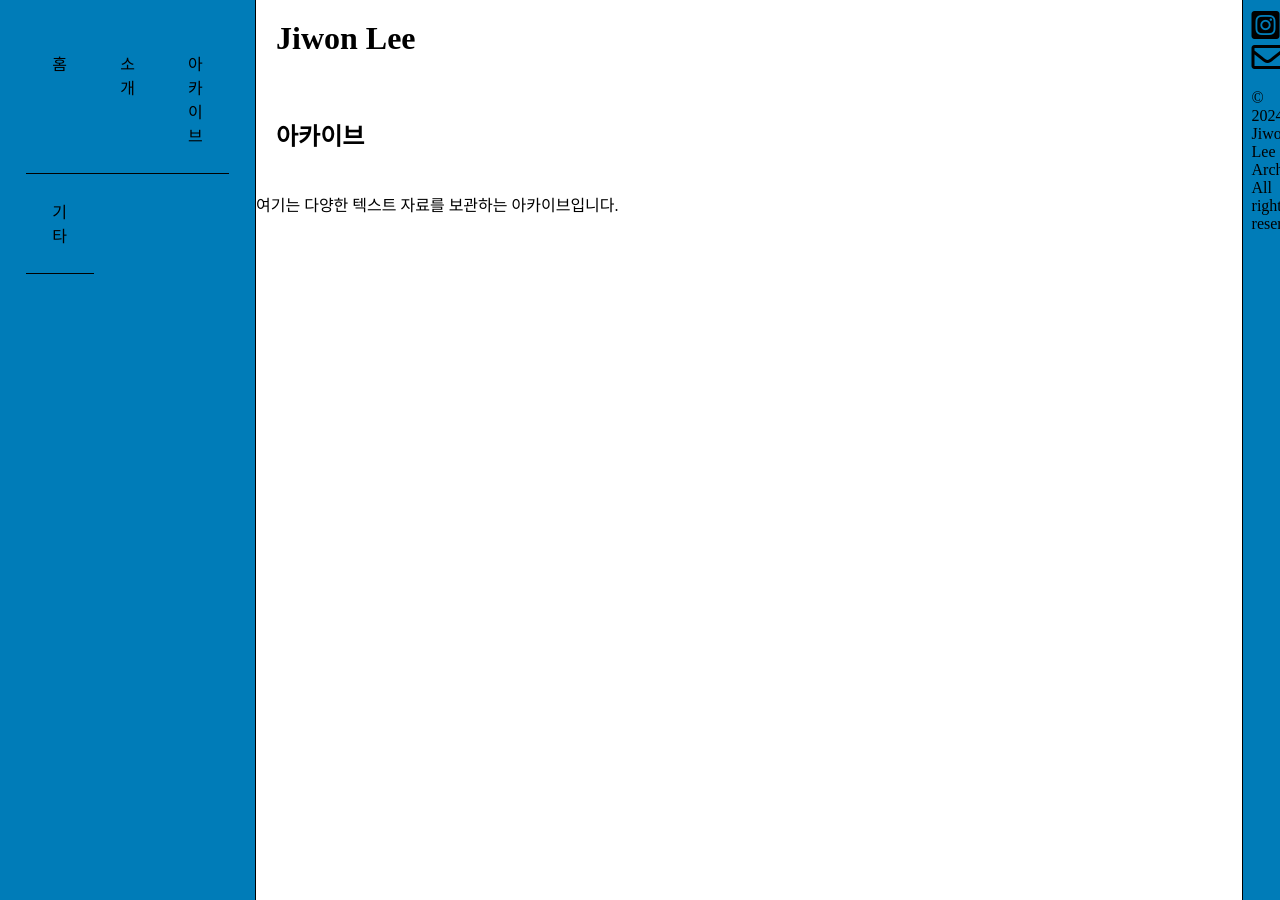
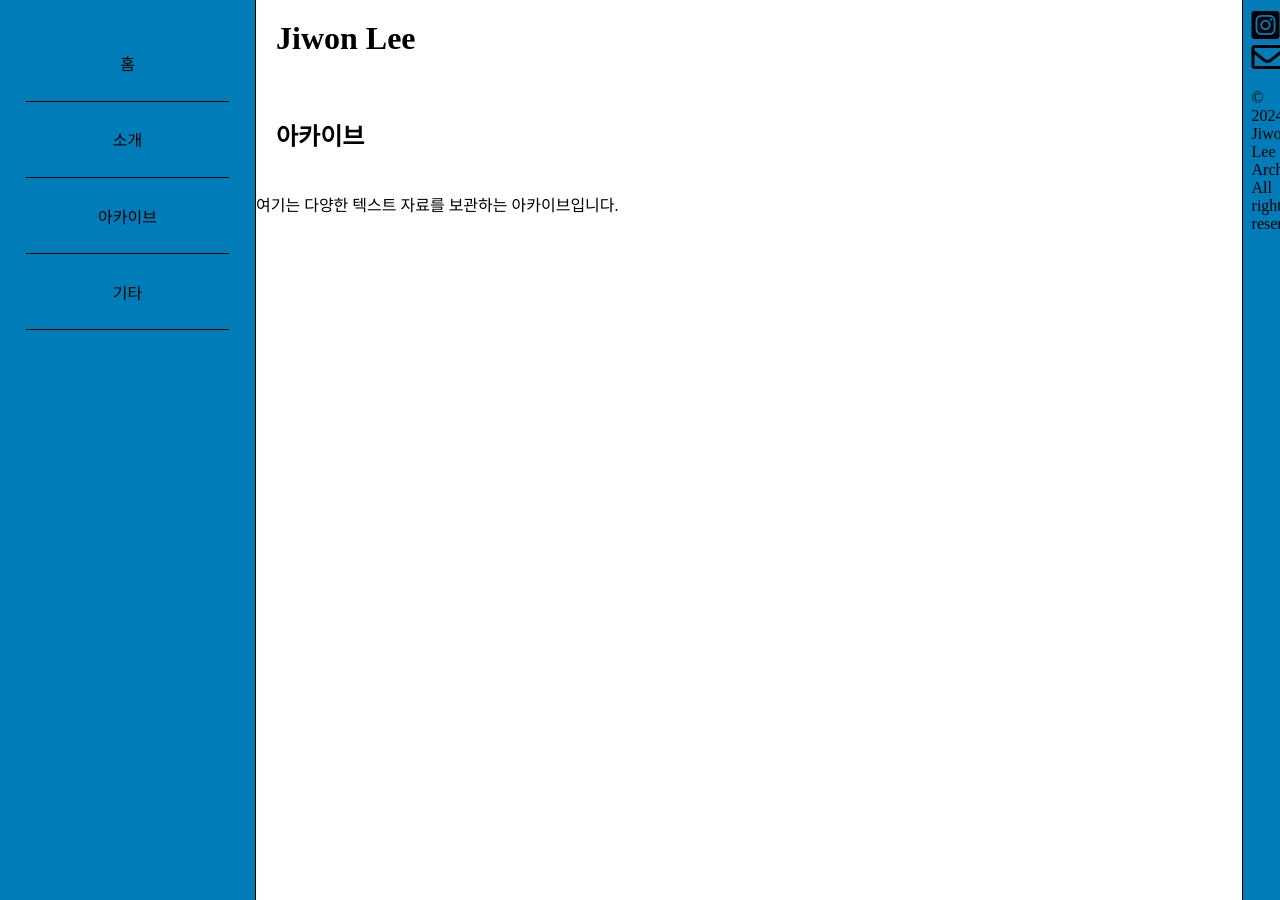
Before and after one commit to LfayeJ/archives, a Jekyll site: the page built from index.html, in a window 1280 px wide. Built offline with Jekyll 4.4.1, drawn with Linux system fonts in a browser that asks for light colours; some web fonts are replaced.

Commit message:
Update styles.css

```diff
--- a/assets/css/styles.css
+++ b/assets/css/styles.css
@@ -114,7 +114,6 @@ h2 {
 /* 그리드 항목 스타일 */
 .grid-container {
     display: grid;
-    grid-template-columns: repeat(3, 1fr); /* 3개의 컬럼을 가진 그리드 */
     gap: 0; /* 그리드 아이템 사이의 간격 */
     background-color: #007cb8; /* 배경색 (선택사항) */
     padding: 2vw;
```
